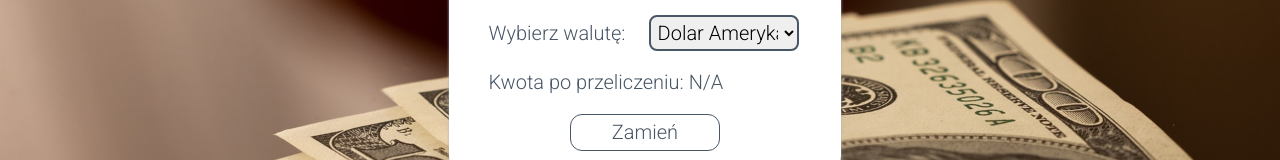
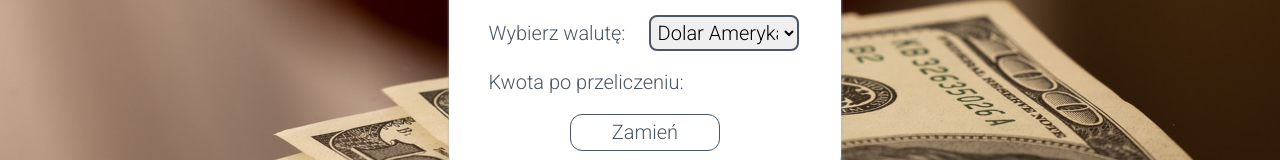
Before and after one commit to grzedomin/currency-converter-react, a React (Create React App) app: page / in a window 1280 px wide. Shown: the part 420-580 px from the top of the page. Built offline with nearby package versions, Linux system fonts and the light colour scheme.

Commit message:
created state variable result

```diff
--- a/src/Form/index.js
+++ b/src/Form/index.js
@@ -7,6 +7,7 @@ import { useState } from 'react';
 const Form = () => {
     const [currency, setCurrency] = useState("USD");
     const [amount, setAmount] = useState();
+    const [result, setResult] = useState("");
 
     return (
 
@@ -50,7 +51,7 @@ const Form = () => {
 
                 <p>
                     <label>
-                        Kwota po przeliczeniu: <span className="form__convertedMoney">N/A</span>
+                        Kwota po przeliczeniu: <span className="form__convertedMoney">{result}</span>
                     </label>
                 </p>
 
```
